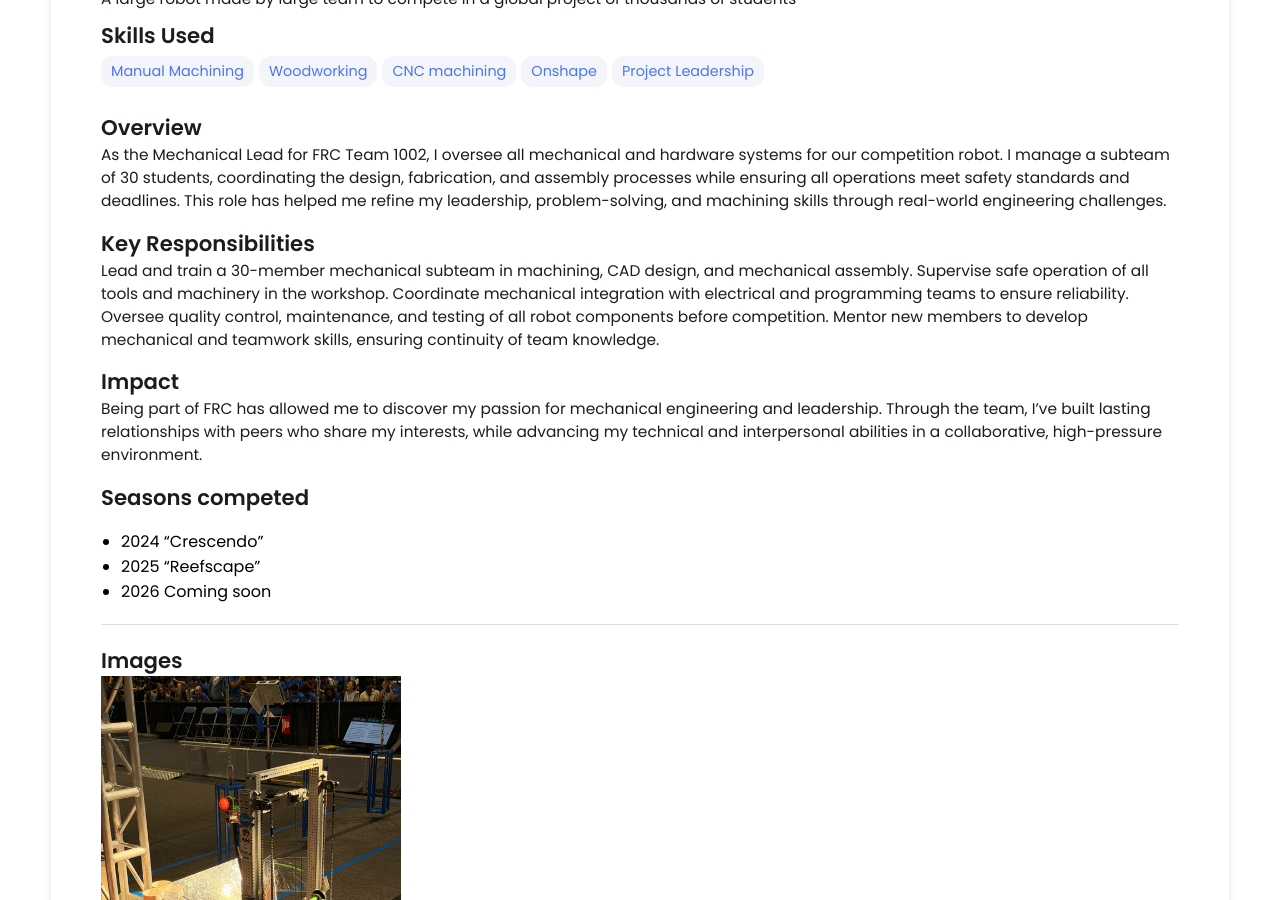
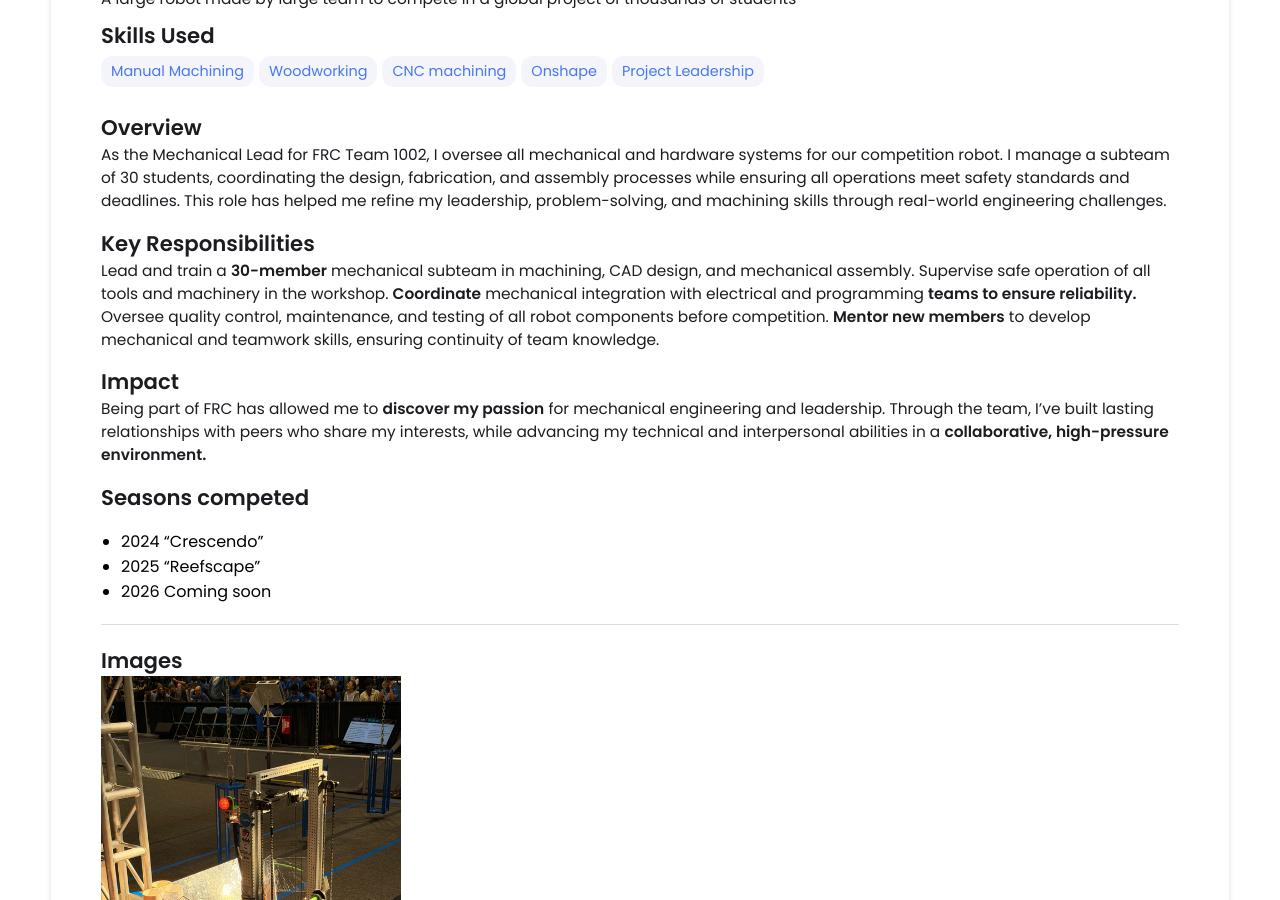
Before and after one commit to mihirwadhwa27/mihirwadhwa27.github.io, a Jekyll site: the page built from _projects/frc1002/index.md, in a window 1280 px wide and 900 px high, scrolled down 601 px. Built offline with Jekyll 4.4.1, drawn with Linux system fonts in a browser that asks for light colours.

```diff
--- a/_projects/frc1002/index.md
+++ b/_projects/frc1002/index.md
@@ -13,13 +13,13 @@ main-image: /pxl_20251004_233039853.jpg
 ## Overview
 As the Mechanical Lead for FRC Team 1002, I oversee all mechanical and hardware systems for our competition robot. I manage a subteam of 30 students, coordinating the design, fabrication, and assembly processes while ensuring all operations meet safety standards and deadlines. This role has helped me refine my leadership, problem-solving, and machining skills through real-world engineering challenges.
 ## Key Responsibilities
-Lead and train a 30-member mechanical subteam in machining, CAD design, and mechanical assembly.
+Lead and train a **30-member** mechanical subteam in machining, CAD design, and mechanical assembly.
 Supervise safe operation of all tools and machinery in the workshop.
-Coordinate mechanical integration with electrical and programming teams to ensure reliability.
+**Coordinate** mechanical integration with electrical and programming **teams to ensure reliability.**
 Oversee quality control, maintenance, and testing of all robot components before competition.
-Mentor new members to develop mechanical and teamwork skills, ensuring continuity of team knowledge.
+**Mentor new members** to develop mechanical and teamwork skills, ensuring continuity of team knowledge.
 ## Impact
-Being part of FRC has allowed me to discover my passion for mechanical engineering and leadership. Through the team, I’ve built lasting relationships with peers who share my interests, while advancing my technical and interpersonal abilities in a collaborative, high-pressure environment.
+Being part of FRC has allowed me to **discover my passion** for mechanical engineering and leadership. Through the team, I’ve built lasting relationships with peers who share my interests, while advancing my technical and interpersonal abilities in a **collaborative, high-pressure environment.**
 ## Seasons competed
 - 2024 "Crescendo"
 - 2025 "Reefscape"
```
